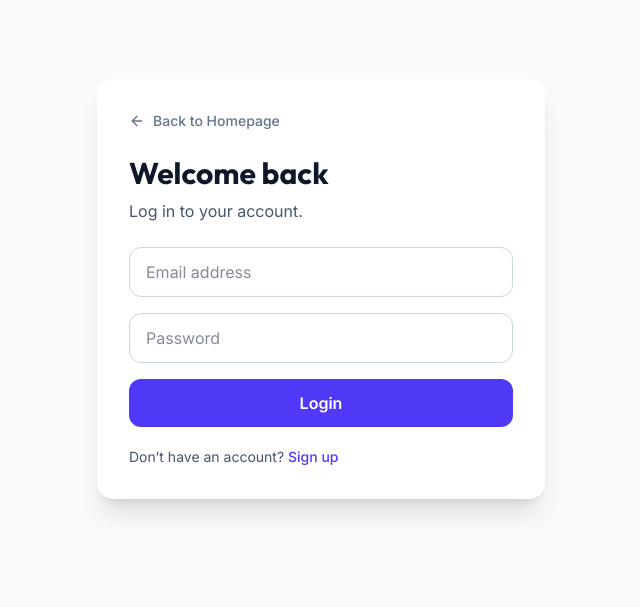
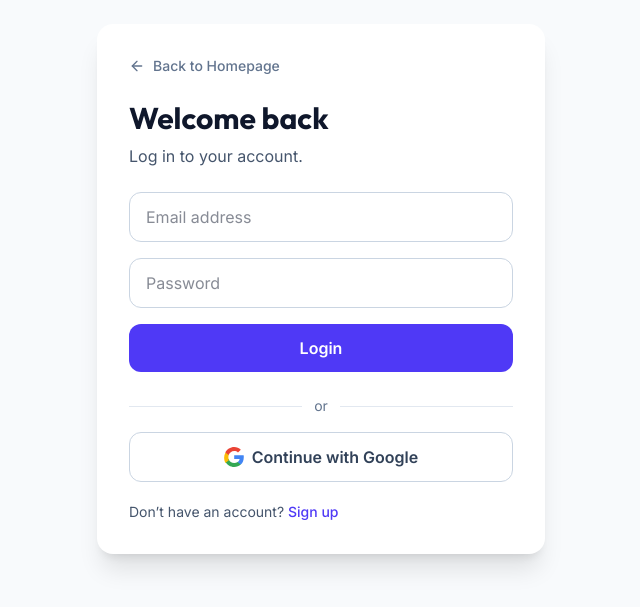
Before and after one commit to georgemarkhenry001-ui/retiresafe, a React (Vite) app: page /login in a window 1280 px wide. Shown: the part 111-718 px from the top of the page, without its empty margins (319-959 px from the left). Built offline with nearby package versions, Linux system fonts and the light colour scheme; no server answers.

Commit message:
Add Google sign-in and clean button UI to login and signup pages

```diff
--- a/src/components/Login.tsx
+++ b/src/components/Login.tsx
@@ -1,13 +1,16 @@
-import { useState } from "react";
+import { FormEvent, useState } from "react";
 import { Link, useNavigate } from "react-router-dom";
 import {
   signInWithEmailAndPassword,
   signOut,
   sendEmailVerification,
+  GoogleAuthProvider,
+  signInWithPopup,
 } from "firebase/auth";
+import { doc, serverTimestamp, setDoc } from "firebase/firestore";
 import { toast } from "react-hot-toast";
 import { ArrowLeft } from "lucide-react";
-import { auth } from "../lib/firebase";
+import { auth, db } from "../lib/firebase";
 
 export default function Login() {
   const navigate = useNavigate();
@@ -15,7 +18,7 @@ export default function Login() {
   const [password, setPassword] = useState("");
   const [loading, setLoading] = useState(false);
 
-  async function handleLogin(e: React.FormEvent) {
+  async function handleLogin(e: FormEvent<HTMLFormElement>) {
     e.preventDefault();
     setLoading(true);
 
@@ -35,6 +38,37 @@ export default function Login() {
       navigate("/");
     } catch (error: any) {
       toast.error(error.message || "Login failed");
+    } finally {
+      setLoading(false);
+    }
+  }
+
+  async function handleGoogleLogin() {
+    setLoading(true);
+
+    try {
+      const provider = new GoogleAuthProvider();
+      const result = await signInWithPopup(auth, provider);
+      const user = result.user;
+
+      if (user) {
+        await setDoc(
+          doc(db, "users", user.uid),
+          {
+            fullName: user.displayName || "",
+            email: user.email || "",
+            balance: 0,
+            createdAt: serverTimestamp(),
+            updatedAt: serverTimestamp(),
+          },
+          { merge: true },
+        );
+
+        toast.success("Login successful");
+        navigate("/");
+      }
+    } catch (error: any) {
+      toast.error(error.message || "Google sign-in failed");
     } finally {
       setLoading(false);
     }
@@ -81,6 +115,43 @@ export default function Login() {
           </button>
         </form>
 
+        <div className="mt-6 flex items-center gap-3">
+          <span className="flex-1 h-px bg-slate-200" />
+          <span className="text-sm text-slate-500">or</span>
+          <span className="flex-1 h-px bg-slate-200" />
+        </div>
+
+        <button
+          type="button"
+          onClick={handleGoogleLogin}
+          disabled={loading}
+          className="w-full mt-4 inline-flex items-center justify-center gap-2 border border-slate-300 bg-white text-slate-700 py-3 rounded-xl font-semibold hover:bg-slate-50 transition disabled:opacity-60"
+        >
+          <svg
+            viewBox="0 0 533.5 544.3"
+            className="h-5 w-5"
+            xmlns="http://www.w3.org/2000/svg"
+          >
+            <path
+              fill="#4285F4"
+              d="M533.5 278.4c0-18.2-1.5-36.2-4.3-53.6H272.1v101.5h147.1c-6.3 34.3-25.2 63.3-53.8 82.7v68.7h86.9c50.7-46.7 80.3-115.5 80.3-199.3z"
+            />
+            <path
+              fill="#34A853"
+              d="M272.1 544.3c72.7 0 133.7-24.1 178.3-65.6l-86.9-68.7c-24.2 16.2-55.4 25.7-91.4 25.7-70.3 0-129.9-47.5-151.3-111.5H30.6v69.9c44.7 88.7 136.4 150.2 241.5 150.2z"
+            />
+            <path
+              fill="#FBBC05"
+              d="M120.8 324.2c-10.3-30.7-10.3-63.8 0-94.5V159.8H30.6c-43.8 87.5-43.8 191.2 0 278.7l90.2-69.9z"
+            />
+            <path
+              fill="#EA4335"
+              d="M272.1 108.3c39.5 0 75 13.6 103.1 40.5l77.3-77.3C404.9 24.4 344 0 272.1 0 167 0 75.3 61.5 30.6 150.2l90.2 69.9c21.3-64 80.9-111.8 151.3-111.8z"
+            />
+          </svg>
+          {loading ? "Processing..." : "Continue with Google"}
+        </button>
+
         <p className="mt-5 text-sm text-slate-600">
           Don’t have an account?{" "}
           <Link
--- a/src/components/Signup.tsx
+++ b/src/components/Signup.tsx
@@ -138,6 +138,28 @@ export default function Signup() {
           disabled={loading}
           className="w-full mt-4 inline-flex items-center justify-center gap-2 border border-slate-300 bg-white text-slate-700 py-3 rounded-xl font-semibold hover:bg-slate-50 transition disabled:opacity-60"
         >
+          <svg
+            viewBox="0 0 533.5 544.3"
+            className="h-5 w-5"
+            xmlns="http://www.w3.org/2000/svg"
+          >
+            <path
+              fill="#4285F4"
+              d="M533.5 278.4c0-18.2-1.5-36.2-4.3-53.6H272.1v101.5h147.1c-6.3 34.3-25.2 63.3-53.8 82.7v68.7h86.9c50.7-46.7 80.3-115.5 80.3-199.3z"
+            />
+            <path
+              fill="#34A853"
+              d="M272.1 544.3c72.7 0 133.7-24.1 178.3-65.6l-86.9-68.7c-24.2 16.2-55.4 25.7-91.4 25.7-70.3 0-129.9-47.5-151.3-111.5H30.6v69.9c44.7 88.7 136.4 150.2 241.5 150.2z"
+            />
+            <path
+              fill="#FBBC05"
+              d="M120.8 324.2c-10.3-30.7-10.3-63.8 0-94.5V159.8H30.6c-43.8 87.5-43.8 191.2 0 278.7l90.2-69.9z"
+            />
+            <path
+              fill="#EA4335"
+              d="M272.1 108.3c39.5 0 75 13.6 103.1 40.5l77.3-77.3C404.9 24.4 344 0 272.1 0 167 0 75.3 61.5 30.6 150.2l90.2 69.9c21.3-64 80.9-111.8 151.3-111.8z"
+            />
+          </svg>
           {loading ? "Processing..." : "Continue with Google"}
         </button>
 
```
